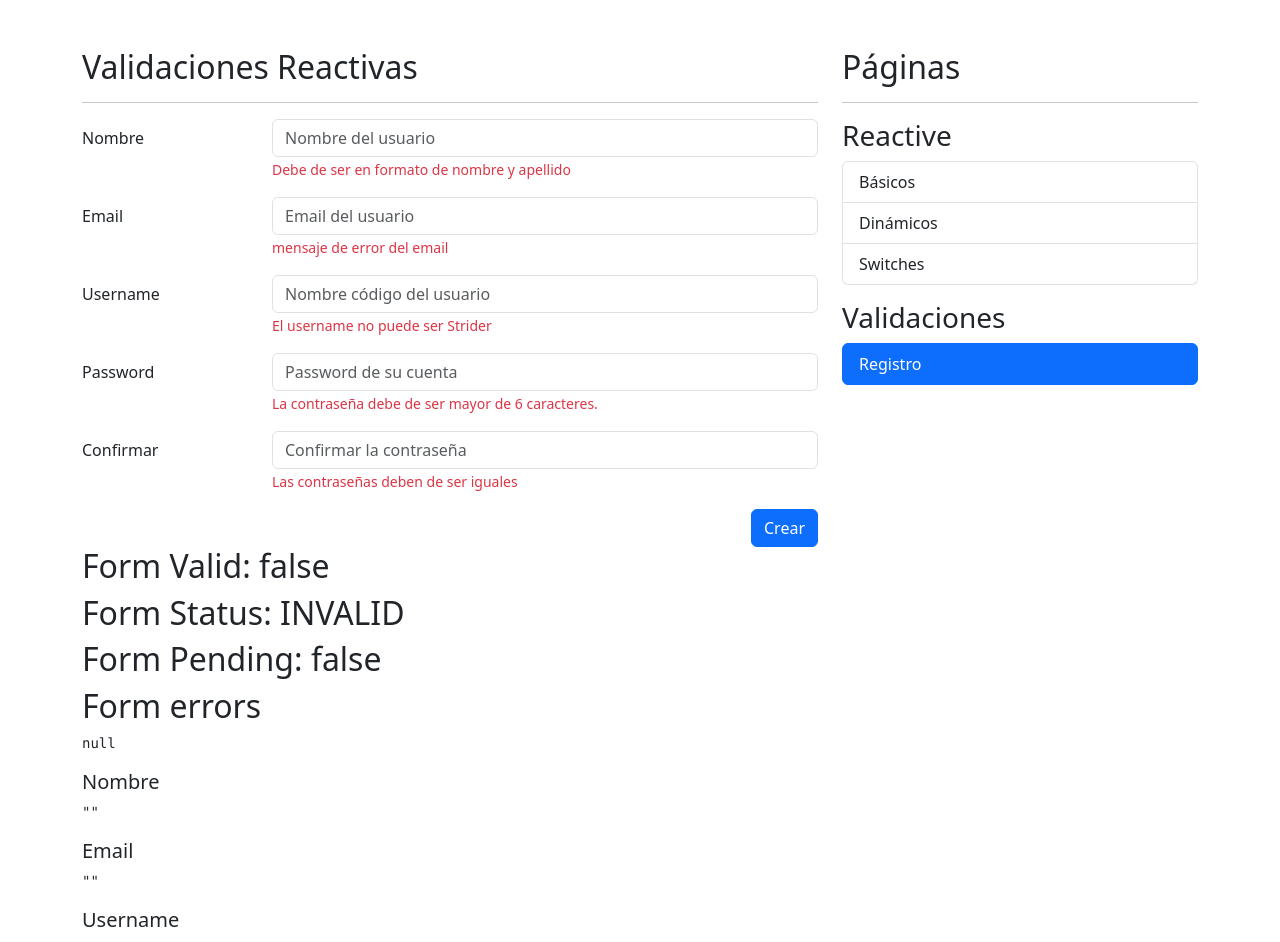
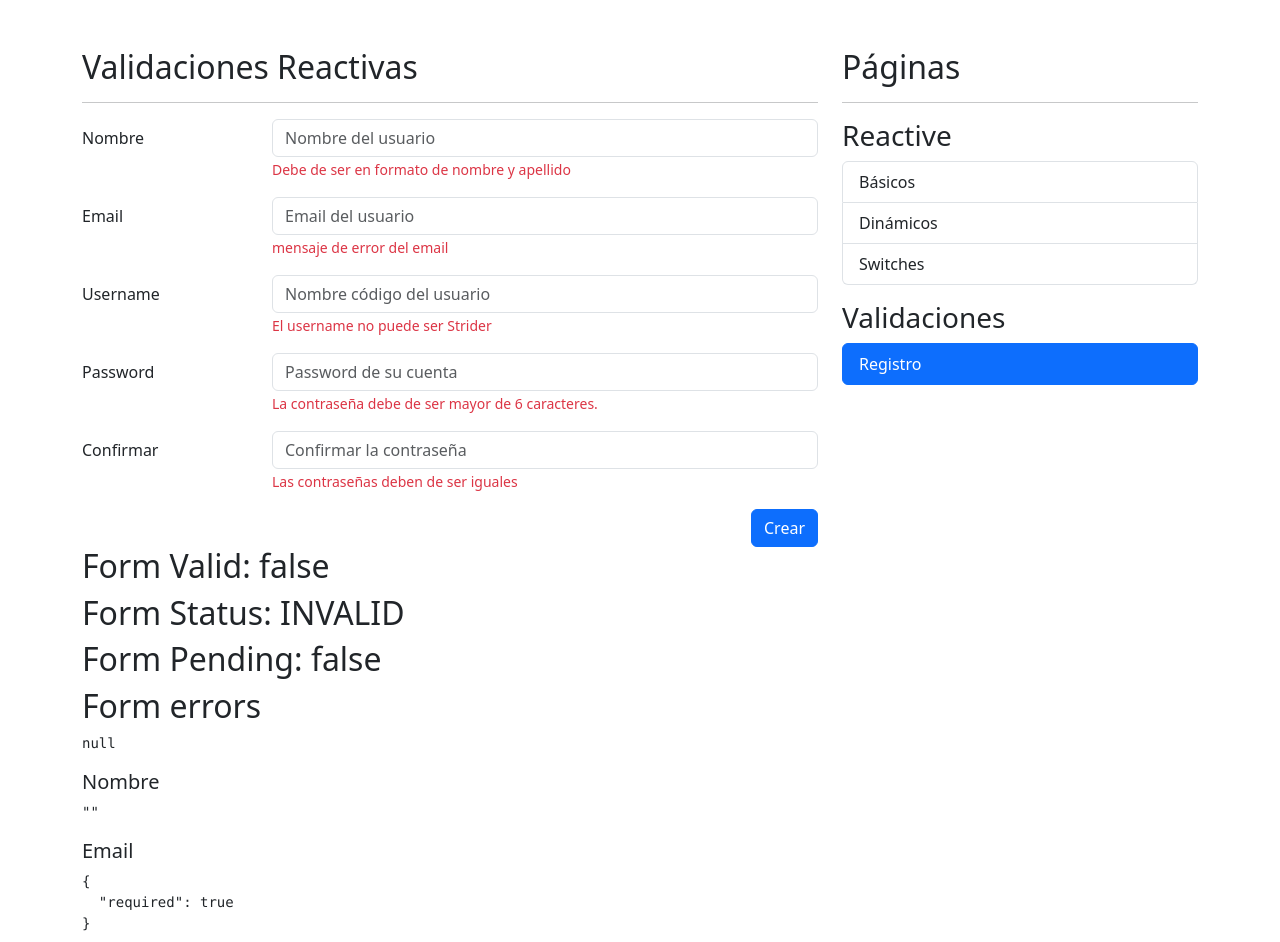
Before and after one commit to AlbertoG22/forms-app-angular, an Angular app: page /auth/sign-up in a window 1280 px wide. Shown: the top 942 px of the page. Built offline with nearby package versions, Linux system fonts and the light colour scheme.

Commit message:
built in email validator

```diff
--- a/src/app/auth/pages/register-page/register-page.component.html
+++ b/src/app/auth/pages/register-page/register-page.component.html
@@ -105,7 +105,7 @@
 <pre>{{ myForm.value.name | json }}</pre>
 
 <h5>Email</h5>
-<pre>{{ myForm.value.email | json }}</pre>
+<pre>{{ myForm.controls['email'].errors | json }}</pre>
 
 <h5>Username</h5>
 <pre>{{ myForm.controls['username'].errors | json }}</pre>
--- a/src/app/auth/pages/register-page/register-page.component.ts
+++ b/src/app/auth/pages/register-page/register-page.component.ts
@@ -10,7 +10,7 @@ export class RegisterPageComponent {
 
   public myForm: FormGroup = this.fb.group({
     name: ['', [Validators.required]],
-    email: ['', [Validators.required]],
+    email: ['', [ Validators.required, Validators.email ]],
     username: ['', [ Validators.required, cantBeStrider ]],
     password: ['', [Validators.required, Validators.minLength(6)]],
     password2: ['', [Validators.required]],
--- a/src/app/shared/validators/validators.ts
+++ b/src/app/shared/validators/validators.ts
@@ -1,6 +1,6 @@
-import { FormControl } from "@angular/forms";
+import { FormControl, ValidationErrors } from "@angular/forms";
 
-export const cantBeStrider = ( control: FormControl ) => {
+export const cantBeStrider = ( control: FormControl ): ValidationErrors | null => {
   const value = control.value.trim().toLowerCase();
 
   if( value === 'strider' ) {
```
